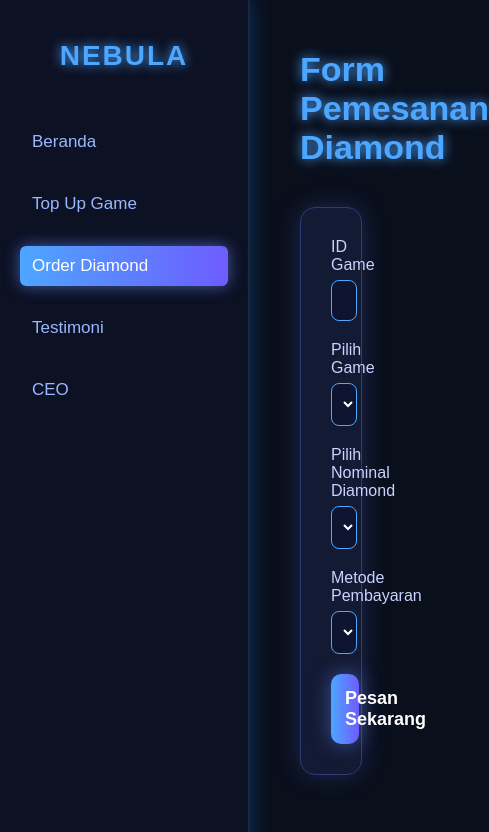
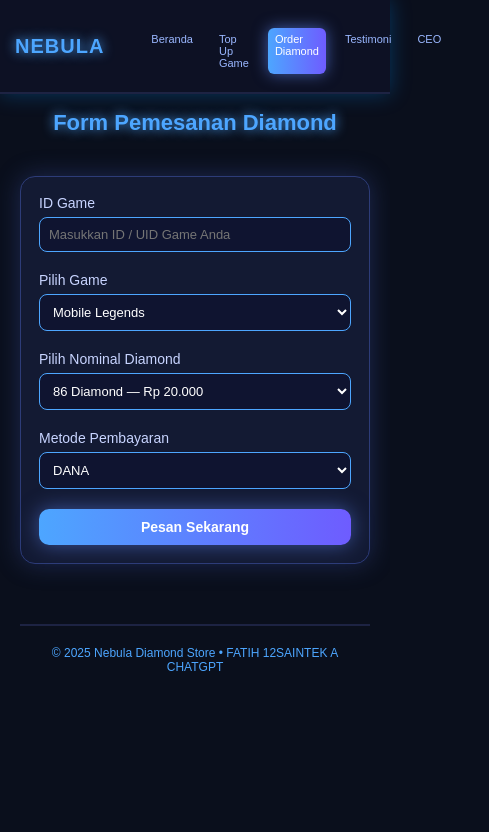
Before and after one commit to fatihakhtar11/fatih.github.io, a plain HTML site: page pemesanan.html in a window 390 px wide. Shown: the top 832 px of the page, 489 px wide, since content can reach past the window. Drawn offline with Linux system fonts and the light colour scheme.

Commit message:
Update pemesanan.html

```diff
--- a/pemesanan.html
+++ b/pemesanan.html
@@ -140,6 +140,132 @@
       padding: 20px;
       border-top: 2px solid #1d2343;
     }
+    /* =========================================================
+   RESPONSIVE PEMESANAN (HP & TABLET)
+   ========================================================= */
+
+/* --- Tablet (≤ 992px) --- */
+@media (max-width: 992px) {
+  .main {
+    padding: 35px;
+  }
+
+  .title {
+    font-size: 30px;
+  }
+
+  .card {
+    max-width: 100%;
+  }
+}
+
+/* --- HP (≤ 768px) --- */
+@media (max-width: 768px) {
+
+  /* Sidebar jadi TOPBAR */
+  .sidebar {
+    width: 100%;
+    height: auto;
+    position: fixed;
+    top: 0;
+    padding: 18px 15px;
+    border-right: none;
+    border-bottom: 2px solid #1d2343;
+    flex-direction: row;
+    justify-content: space-between;
+    align-items: center;
+    z-index: 999;
+  }
+
+  .brand {
+    font-size: 22px;
+  }
+
+  .sidebar nav {
+    flex-direction: row;
+    gap: 12px;
+  }
+
+  .sidebar nav a {
+    font-size: 13px;
+    padding: 6px 8px;
+  }
+
+  /* Main turun ke bawah */
+  .main {
+    margin-left: 0;
+    margin-top: 90px;
+    width: 100%;
+    padding: 20px;
+  }
+
+  .title {
+    font-size: 26px;
+    text-align: center;
+  }
+
+  /* Card lebih kecil */
+  .card {
+    padding: 22px;
+  }
+
+  .card label {
+    font-size: 14px;
+  }
+
+  .card input,
+  .card select {
+    font-size: 14px;
+    padding: 10px;
+  }
+
+  .card button {
+    padding: 12px;
+    font-size: 16px;
+  }
+
+  footer {
+    font-size: 13px;
+  }
+}
+
+/* --- HP kecil (≤ 480px) --- */
+@media (max-width: 480px) {
+
+  .brand {
+    font-size: 20px;
+    letter-spacing: 1px;
+  }
+
+  .sidebar nav a {
+    font-size: 11px;
+    padding: 5px 7px;
+  }
+
+  .title {
+    font-size: 22px;
+  }
+
+  .card {
+    padding: 18px;
+  }
+
+  .card input,
+  .card select {
+    font-size: 13px;
+    padding: 9px;
+  }
+
+  .card button {
+    font-size: 14px;
+    padding: 10px;
+  }
+
+  footer {
+    font-size: 12px;
+  }
+}
+
   </style>
 </head>
 <body>
```
